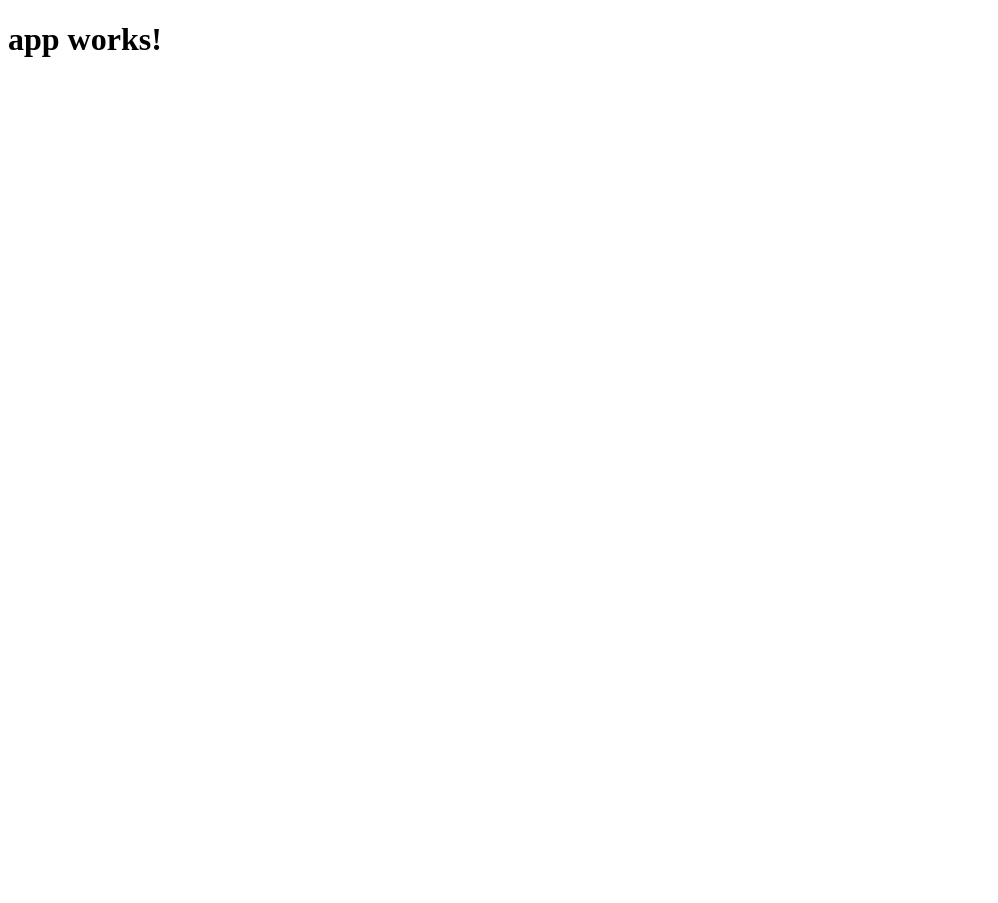
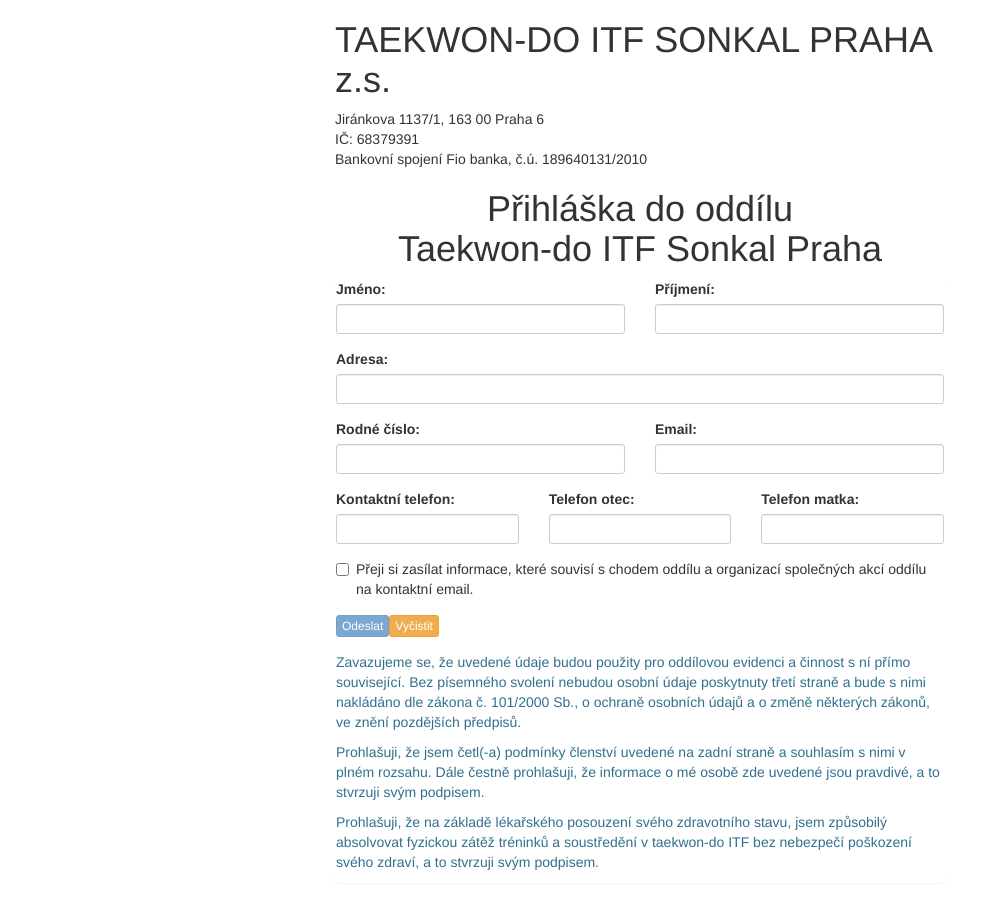
Before and after one commit to Sonkal/application-form, an Angular app: page / in a window 1280 px wide. Shown: the whole page, without its empty margins (0-998 px from the left). Before the commit the page ends 800 px from the top, so only its background shows below. Built offline with nearby package versions, Linux system fonts and the light colour scheme.

Commit message:
form skeleton

```diff
--- a/package.json
+++ b/package.json
@@ -20,6 +20,7 @@
     "@angular/platform-browser": "^4.0.0",
     "@angular/platform-browser-dynamic": "^4.0.0",
     "@angular/router": "^4.0.0",
+    "bootstrap": "^3.3.7",
     "core-js": "^2.4.1",
     "rxjs": "^5.1.0",
     "zone.js": "^0.8.4"
--- a/src/app/app.component.html
+++ b/src/app/app.component.html
@@ -1,3 +1,41 @@
-<h1>
-  {{title}}
-</h1>
+<div class="col-xs-3">
+</div>
+<div class="col-xs-6">
+    <div class="header">
+        <h1>TAEKWON-DO ITF SONKAL PRAHA z.s.</h1>
+        <div>
+            Jiránkova 1137/1, 163 00 Praha 6<br/>
+            IČ: 68379391<br/>
+            Bankovní spojení Fio banka, č.ú. 189640131/2010
+        </div>
+    </div>
+    <div class="form">
+        <h1 class="text-center">
+            Přihláška do oddílu<br/>
+            Taekwon-do ITF Sonkal Praha
+        </h1>
+        <div class="panel">
+            <app-form>Application Form</app-form>
+            <div class="text-info">
+                <p>
+                    Zavazujeme se, že uvedené údaje budou použity pro oddílovou evidenci a činnost s ní přímo související.
+                    Bez písemného svolení nebudou osobní údaje poskytnuty třetí straně a bude s nimi nakládáno dle zákona č.
+                    101/2000 Sb., o ochraně osobních údajů a o změně některých zákonů, ve znění pozdějších předpisů.
+                </p>
+                <p>
+                    Prohlašuji, že jsem četl(-a) podmínky členství uvedené na zadní straně a souhlasím s nimi v plném
+                    rozsahu. Dále čestně prohlašuji, že informace o mé osobě zde uvedené jsou pravdivé, a to stvrzuji svým
+                    podpisem.
+                </p>
+                <p>
+                    Prohlašuji, že na základě lékařského posouzení svého zdravotního stavu, jsem způsobilý absolvovat
+                    fyzickou zátěž tréninků a soustředění v taekwon-do ITF bez nebezpečí poškození svého zdraví, a to
+                    stvrzuji svým podpisem.
+                </p>
+            </div>
+        </div>
+
+    </div>
+</div>
+<div class="col-xs-3">
+</div>
--- a/src/app/app.module.ts
+++ b/src/app/app.module.ts
@@ -4,10 +4,12 @@
 import { HttpModule } from '@angular/http';
 
 import { AppComponent } from './app.component';
+import { AppFormComponent } from './form/app-form.component';
 
 @NgModule({
   declarations: [
-    AppComponent
+    AppComponent,
+    AppFormComponent
   ],
   imports: [
     BrowserModule,
--- /dev/null
+++ b/src/app/form/app-form.component.html
@@ -0,0 +1,96 @@
+<form (ngSubmit)="onSubmit()" #appForm="ngForm">
+    <div class="form-group row">
+        <div class="col-xs-6">
+            <label for="firstName">Jméno:</label>
+            <input id="firstName" name="firstName" class="form-control input-sm" type="text"
+                   [(ngModel)]="model.firstName" required
+                   #firstName="ngModel">
+            <div [hidden]="firstName.valid || firstName.pristine"
+                 class="alert alert-danger">
+                Jméno je povinné
+            </div>
+        </div>
+        <div class="col-xs-6">
+            <label for="lastName">Příjmení:</label>
+            <input id="lastName" name="lastName" class="form-control input-sm" type="text" [(ngModel)]="model.lastName"
+                   required
+                   #lastName="ngModel">
+            <div [hidden]="lastName.valid || lastName.pristine"
+                 class="alert alert-danger">
+                Příjmení je povinné
+            </div>
+        </div>
+    </div>
+    <div class="form-group row">
+        <div class="col-xs-12">
+            <label for="address">Adresa:</label>
+            <input id="address" name="address" class="form-control input-sm" type="text" [(ngModel)]="model.address"
+                   required
+                   #address="ngModel">
+            <div [hidden]="address.valid || address.pristine"
+                 class="alert alert-danger">
+                Adresa je povinná
+            </div>
+        </div>
+    </div>
+    <div class="form-group row">
+        <div class="col-xs-6">
+            <label for="personalId">Rodné číslo:</label>
+            <input id="personalId" name="personalId" class="form-control input-sm" type="text"
+                   [(ngModel)]="model.personalId" required
+                   #personalId="ngModel">
+            <div [hidden]="personalId.valid || personalId.pristine"
+                 class="alert alert-danger">
+                Rodné číslo je povinné
+            </div>
+        </div>
+        <div class="col-xs-6">
+            <label for="email">Email:</label>
+            <input id="email" name="email" class="form-control input-sm" type="text" [(ngModel)]="model.email"
+                   required
+                   #email="ngModel">
+            <div [hidden]="email.valid || email.pristine"
+                 class="alert alert-danger">
+                Rodné číslo je povinné
+            </div>
+        </div>
+    </div>
+    <div class="form-group row">
+        <div class="col-xs-4">
+            <label for="phone">Kontaktní telefon:</label>
+            <input id="phone" name="phone" class="form-control input-sm" type="text"
+                   [(ngModel)]="model.phone" required
+                   #phone="ngModel">
+            <div [hidden]="phone.valid || phone.pristine"
+                 class="alert alert-danger">
+                Kontaktní telefon je povinný
+            </div>
+        </div>
+        <div class="col-xs-4">
+            <label for="phoneMother">Telefon otec:</label>
+            <input id="phoneMother" name="phoneMother" class="form-control input-sm" type="text"
+                   [(ngModel)]="model.phoneMother" #phoneMother="ngModel">
+        </div>
+        <div class="col-xs-4">
+            <label for="phoneFather">Telefon matka:</label>
+            <input id="phoneFather" name="phoneFather" class="form-control input-sm" type="text"
+                   [(ngModel)]="model.phoneFather" #phoneFather="ngModel">
+        </div>
+    </div>
+    <div class="form-group row">
+        <div class="col-xs-12">
+            <label class="checkbox-inline" for="subscribe">
+                <input id="subscribe" name="subscribe" type="checkbox"
+                       [(ngModel)]="model.subscribe" #subscribe="ngModel">
+                Přeji si zasílat informace, které souvisí s chodem oddílu a organizací společných akcí oddílu na kontaktní
+                email.
+            </label>
+        </div>
+    </div>
+    <div class="form-group">
+        <button type="submit" class="btn btn-default btn-primary btn-xs" [disabled]="!appForm.form.valid">
+            Odeslat
+        </button>
+        <button type="button" class="btn btn-warning btn-xs" (click)="clearForm()">Vyčistit</button>
+    </div>
+</form>
--- /dev/null
+++ b/src/app/form/app-form.component.ts
@@ -0,0 +1,25 @@
+import { Component, OnInit } from '@angular/core';
+
+@Component({
+  selector: 'app-form',
+  templateUrl: 'app-form.component.html',
+  styleUrls: ['app-form.component.css']
+})
+export class AppFormComponent implements OnInit {
+
+  model = {
+    firstName: "",
+    lastName: "",
+    address: "",
+    email: "",
+    personalId: "",
+  };
+  constructor() { }
+
+  ngOnInit() {
+  }
+
+  onSubmit(){
+    console.log("Submit");
+  }
+}
```
Also changed, not shown: .angular-cli.json, resources/sonkal_icon.jpg (added), src/app/form/app-form.component.css (added), src/styles.css (line endings or trailing spaces), 1 other file (tests, documents, lock files or other folders).
